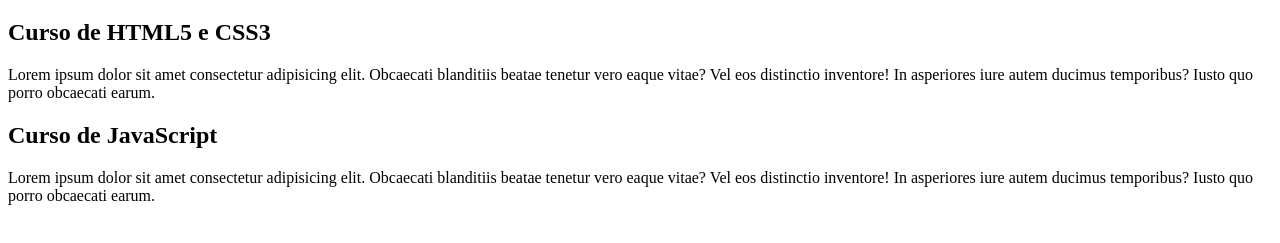
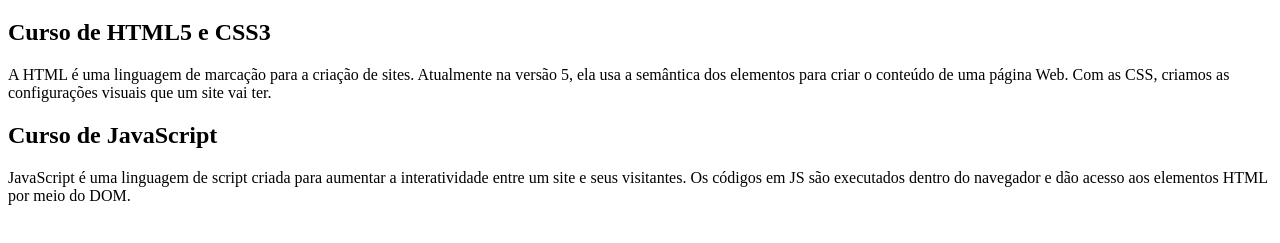
Before and after one commit to JoaoDevdoDev/Teste-branche, a plain HTML site: page index.html in a window 1280 px wide. Shown: the part 61-304 px from the top of the page. Drawn offline with Linux system fonts and the light colour scheme.

Commit message:
atualização de texto

```diff
--- a/index.html
+++ b/index.html
@@ -12,11 +12,11 @@
         </header>
         <article>
             <h2>Curso de HTML5 e CSS3 </h2>
-            <p>Lorem ipsum dolor sit amet consectetur adipisicing elit. Obcaecati blanditiis beatae tenetur vero eaque vitae? Vel eos distinctio inventore! In asperiores iure autem ducimus temporibus? Iusto quo porro obcaecati earum.</p>
+            <p>A HTML é uma linguagem de marcação para a criação de sites. Atualmente na versão 5, ela usa a semântica dos elementos para criar o conteúdo de uma página Web. Com as CSS, criamos as configurações visuais que um site vai ter.</p>
         </article>
         <article>
             <h2>Curso de JavaScript</h2>
-            <p>Lorem ipsum dolor sit amet consectetur adipisicing elit. Obcaecati blanditiis beatae tenetur vero eaque vitae? Vel eos distinctio inventore! In asperiores iure autem ducimus temporibus? Iusto quo porro obcaecati earum.</p>
+            <p>JavaScript é uma linguagem de script criada para aumentar a interatividade entre um site e seus visitantes. Os códigos em JS são executados dentro do navegador e dão acesso aos elementos HTML por meio do DOM.</p>
         </article>
     </main>
 </body>
```
